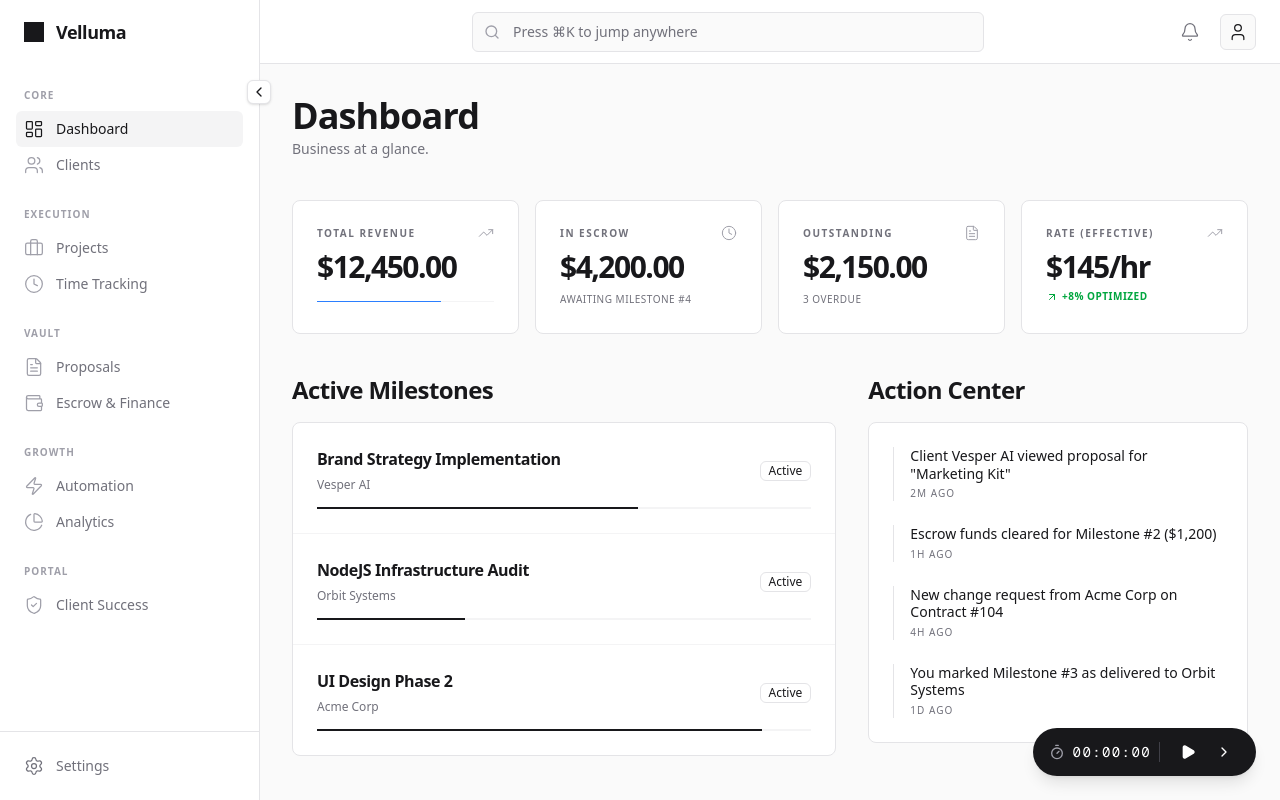
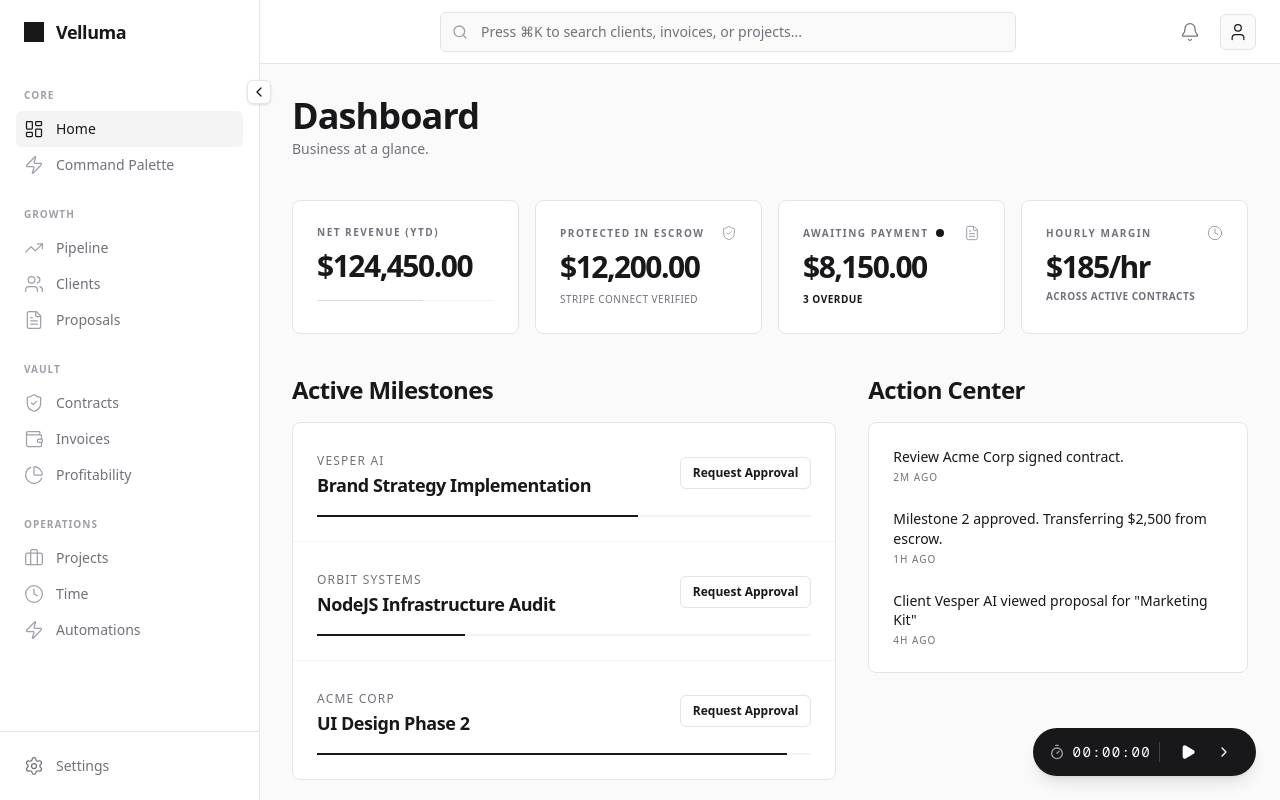
Before and after one commit to NajibOladosu/Velluma, a Next.js app in the folder apps/web/: page /dashboard in a window 1280 px wide. Built offline with nearby package versions, Linux system fonts and the light colour scheme.

Commit message:
feat: Redesign dashboard with updated financial metrics and restructure app sidebar navigation.

```diff
--- a/apps/web/src/app/(dashboard)/dashboard/page.tsx
+++ b/apps/web/src/app/(dashboard)/dashboard/page.tsx
@@ -3,12 +3,15 @@
 import { H1, H2, Muted, P } from "@/components/ui/typography";
 import { Surface } from "@/components/ui/surface";
 import { Badge } from "@/components/ui/badge";
+import { Button } from "@/components/ui/button";
 import {
   TrendingUp,
+  ShieldCheck,
+  FileText,
   Clock,
-  FileText,
-  CheckCircle2,
-  ArrowUpRight
+  ArrowUpRight,
+  Search,
+  CheckCircle2
 } from "lucide-react";
 
 export default function DashboardPage() {
@@ -20,71 +23,78 @@ export default function DashboardPage() {
         <Muted>Business at a glance.</Muted>
       </div>
 
-      {/* The Pulse (Bento Grid) */}
+      {/* Row 1: The Ledger (High-Level Finance) */}
       <div className="grid grid-cols-1 gap-4 md:grid-cols-4">
+        {/* Net Revenue (YTD) */}
         <Surface className="p-6">
           <div className="flex items-center justify-between pb-2">
-            <Muted className="text-[10px] uppercase tracking-[0.15em] font-bold">Total Revenue</Muted>
-            <TrendingUp className="h-4 w-4 text-zinc-400" strokeWidth={1.5} />
+            <Muted className="text-[10px] uppercase tracking-[0.15em] font-bold">Net Revenue (YTD)</Muted>
           </div>
-          <div className="text-3xl font-bold tracking-tighter text-zinc-900">$12,450.00</div>
-          {/* Minimalist Revenue Line */}
-          <div className="mt-4 h-[1px] w-full bg-zinc-100 relative">
-            <div className="absolute inset-0 bg-blue-500 w-[70%]" />
+          <div className="text-3xl font-bold tracking-tighter text-zinc-900">$124,450.00</div>
+          {/* 1px gray sparkline line */}
+          <div className="mt-4 h-[1px] w-full bg-zinc-100 overflow-hidden">
+            <div className="h-full bg-zinc-300 w-[60%] animate-pulse" />
           </div>
         </Surface>
 
+        {/* Protected in Escrow */}
         <Surface className="p-6">
           <div className="flex items-center justify-between pb-2">
-            <Muted className="text-[10px] uppercase tracking-[0.15em] font-bold">In Escrow</Muted>
+            <Muted className="text-[10px] uppercase tracking-[0.15em] font-bold">Protected in Escrow</Muted>
+            <ShieldCheck className="h-4 w-4 text-zinc-400" strokeWidth={1.5} />
+          </div>
+          <div className="text-3xl font-bold tracking-tighter text-zinc-900">$12,200.00</div>
+          <Muted className="mt-1 text-[10px] uppercase tracking-wider">Stripe Connect Verified</Muted>
+        </Surface>
+
+        {/* Awaiting Payment */}
+        <Surface className="p-6">
+          <div className="flex items-center justify-between pb-2">
+            <div className="flex items-center gap-2">
+              <Muted className="text-[10px] uppercase tracking-[0.15em] font-bold">Awaiting Payment</Muted>
+              <div className="h-2 w-2 rounded-full bg-zinc-900" /> {/* Late badge */}
+            </div>
+            <FileText className="h-4 w-4 text-zinc-400" strokeWidth={1.5} />
+          </div>
+          <div className="text-3xl font-bold tracking-tighter text-zinc-900">$8,150.00</div>
+          <Muted className="mt-1 text-[10px] uppercase tracking-wider text-zinc-900 font-bold">3 Overdue</Muted>
+        </Surface>
+
+        {/* Effective Hourly Margin */}
+        <Surface className="p-6">
+          <div className="flex items-center justify-between pb-2">
+            <Muted className="text-[10px] uppercase tracking-[0.15em] font-bold">Hourly Margin</Muted>
             <Clock className="h-4 w-4 text-zinc-400" strokeWidth={1.5} />
           </div>
-          <div className="text-3xl font-bold tracking-tighter text-zinc-900">$4,200.00</div>
-          <Muted className="mt-1 text-[10px] uppercase tracking-wider">Awaiting Milestone #4</Muted>
-        </Surface>
-
-        <Surface className="p-6">
-          <div className="flex items-center justify-between pb-2">
-            <Muted className="text-[10px] uppercase tracking-[0.15em] font-bold">Outstanding</Muted>
-            <FileText className="h-4 w-4 text-zinc-400" strokeWidth={1.5} />
-          </div>
-          <div className="text-3xl font-bold tracking-tighter text-zinc-900">$2,150.00</div>
-          <Muted className="mt-1 text-[10px] uppercase tracking-wider">3 Overdue</Muted>
-        </Surface>
-
-        <Surface className="p-6">
-          <div className="flex items-center justify-between pb-2">
-            <Muted className="text-[10px] uppercase tracking-[0.15em] font-bold">Rate (Effective)</Muted>
-            <TrendingUp className="h-4 w-4 text-zinc-400" strokeWidth={1.5} />
-          </div>
-          <div className="text-3xl font-bold tracking-tighter text-zinc-900">$145/hr</div>
-          <div className="mt-1 flex items-center gap-1 text-[10px] font-bold text-green-600 uppercase tracking-wider">
-            <ArrowUpRight className="h-3 w-3" strokeWidth={2} />
-            <span>+8% optimized</span>
+          <div className="text-3xl font-bold tracking-tighter text-zinc-900">$185/hr</div>
+          <div className="mt-1 flex items-center gap-1 text-[10px] font-bold text-zinc-500 uppercase tracking-wider">
+            <span>Across active contracts</span>
           </div>
         </Surface>
       </div>
 
-      {/* Middle Row: Active Milestones & Action Center */}
+      {/* Row 2: Active Operations (Execution) */}
       <div className="grid grid-cols-1 gap-8 md:grid-cols-12">
-        {/* Active Milestones (Left) */}
+        {/* Active Milestones (60%) */}
         <div className="md:col-span-7 space-y-4">
           <H2>Active Milestones</H2>
           <Surface className="divide-y divide-zinc-100">
             {[
-              { name: "Brand Strategy Implementation", client: "Vesper AI", progress: 65 },
-              { name: "NodeJS Infrastructure Audit", client: "Orbit Systems", progress: 30 },
-              { name: "UI Design Phase 2", client: "Acme Corp", progress: 90 },
+              { client: "Vesper AI", milestone: "Brand Strategy Implementation", progress: 65 },
+              { client: "Orbit Systems", milestone: "NodeJS Infrastructure Audit", progress: 30 },
+              { client: "Acme Corp", milestone: "UI Design Phase 2", progress: 95 },
             ].map((item, i) => (
-              <div key={i} className="p-6 space-y-3 group cursor-pointer hover:bg-zinc-50 transition-colors">
+              <div key={i} className="p-6 space-y-4">
                 <div className="flex items-center justify-between">
                   <div>
-                    <div className="font-semibold text-zinc-900 tracking-tight">{item.name}</div>
-                    <Muted className="text-xs">{item.client}</Muted>
+                    <Muted className="text-xs uppercase tracking-widest leading-none mb-1">{item.client}</Muted>
+                    <div className="font-semibold text-zinc-900 tracking-tight text-lg">{item.milestone}</div>
                   </div>
-                  <Badge variant="outline" className="font-medium px-2 py-0 h-5">Active</Badge>
+                  <Button variant="outline" size="sm" className="h-8 text-xs font-semibold border-zinc-200 hover:bg-zinc-50 transition-colors">
+                    Request Approval
+                  </Button>
                 </div>
-                {/* 2px monochrome progress bar */}
+                {/* 2px black progress bar */}
                 <div className="h-[2px] w-full bg-zinc-100">
                   <div
                     className="h-full bg-zinc-900 transition-all duration-500"
@@ -96,22 +106,21 @@ export default function DashboardPage() {
           </Surface>
         </div>
 
-        {/* Action Center (Right) */}
+        {/* Action Center (40%) */}
         <div className="md:col-span-5 space-y-4">
           <H2>Action Center</H2>
           <Surface className="p-6">
             <div className="space-y-6">
               {[
-                { message: "Client Vesper AI viewed proposal for \"Marketing Kit\"", time: "2m ago" },
-                { message: "Escrow funds cleared for Milestone #2 ($1,200)", time: "1h ago" },
-                { message: "New change request from Acme Corp on Contract #104", time: "4h ago" },
-                { message: "You marked Milestone #3 as delivered to Orbit Systems", time: "1d ago" },
+                { message: "Review Acme Corp signed contract.", time: "2m ago" },
+                { message: "Milestone 2 approved. Transferring $2,500 from escrow.", time: "1h ago" },
+                { message: "Client Vesper AI viewed proposal for \"Marketing Kit\"", time: "4h ago" },
               ].map((item, i) => (
-                <div key={i} className="relative pl-4 border-l border-zinc-200">
-                  <P className="text-sm leading-tight text-zinc-900">
+                <div key={i} className="space-y-1">
+                  <P className="text-sm leading-snug text-zinc-900 font-medium">
                     {item.message}
                   </P>
-                  <Muted className="text-[10px] uppercase tracking-widest mt-1 block">
+                  <Muted className="text-[10px] uppercase tracking-widest block">
                     {item.time}
                   </Muted>
                 </div>
--- a/apps/web/src/components/ui/app-sidebar.tsx
+++ b/apps/web/src/components/ui/app-sidebar.tsx
@@ -17,7 +17,8 @@ import {
     Zap,
     Briefcase,
     PieChart,
-    ShieldCheck
+    ShieldCheck,
+    TrendingUp
 } from "lucide-react"
 import { cn } from "@/lib/utils"
 import { Button } from "./button"
@@ -25,31 +26,29 @@ import { Button } from "./button"
 const navItems = [
     {
         group: "Core", items: [
-            { name: "Dashboard", href: "/dashboard", icon: LayoutDashboard },
-            { name: "Clients", href: "/clients", icon: Users },
+            { name: "Home", href: "/dashboard", icon: LayoutDashboard },
+            { name: "Command Palette", href: "/commands", icon: Zap },
         ]
     },
     {
-        group: "Execution", items: [
-            { name: "Projects", href: "/projects", icon: Briefcase },
-            { name: "Time Tracking", href: "/time", icon: Clock },
+        group: "Growth", items: [
+            { name: "Pipeline", href: "/pipeline", icon: TrendingUp },
+            { name: "Clients", href: "/clients", icon: Users },
+            { name: "Proposals", href: "/proposals", icon: FileText },
         ]
     },
     {
         group: "Vault", items: [
-            { name: "Proposals", href: "/proposals", icon: FileText },
-            { name: "Escrow & Finance", href: "/finance", icon: Wallet },
+            { name: "Contracts", href: "/contracts", icon: ShieldCheck },
+            { name: "Invoices", href: "/invoices", icon: Wallet },
+            { name: "Profitability", href: "/profitability", icon: PieChart },
         ]
     },
     {
-        group: "Growth", items: [
-            { name: "Automation", href: "/automation", icon: Zap },
-            { name: "Analytics", href: "/analytics", icon: PieChart },
-        ]
-    },
-    {
-        group: "Portal", items: [
-            { name: "Client Success", href: "/portal", icon: ShieldCheck },
+        group: "Operations", items: [
+            { name: "Projects", href: "/projects", icon: Briefcase },
+            { name: "Time", href: "/time", icon: Clock },
+            { name: "Automations", href: "/automations", icon: Zap },
         ]
     },
 ]
--- a/apps/web/src/components/ui/app-topbar.tsx
+++ b/apps/web/src/components/ui/app-topbar.tsx
@@ -5,21 +5,20 @@ import { Bell, Search, User } from "lucide-react"
 import { cn } from "@/lib/utils"
 import { Button } from "./button"
 import { Input } from "./input"
+import { H2 } from "./typography"
 
 export function AppTopBar() {
     return (
         <header className="sticky top-0 z-30 flex h-16 w-full items-center justify-between border-b border-zinc-200 bg-white px-6">
             <div className="flex flex-1 justify-center">
-                <div className="relative w-full max-w-lg">
+                <div className="relative w-full max-w-xl">
                     <Search className="absolute left-3 top-1/2 -translate-y-1/2 h-4 w-4 text-zinc-400" />
-                    <div className="flex items-center">
-                        <Input
-                            type="search"
-                            readOnly
-                            placeholder="Press ⌘K to jump anywhere"
-                            className="pl-10 bg-zinc-50 border-zinc-200 focus:bg-white transition-all h-10 w-full cursor-pointer rounded-md text-sm font-normal"
-                        />
-                    </div>
+                    <Input
+                        type="search"
+                        readOnly
+                        placeholder="Press ⌘K to search clients, invoices, or projects..."
+                        className="pl-10 bg-zinc-50 border-zinc-200 focus:bg-white transition-all h-10 w-full cursor-pointer rounded-md text-sm font-normal"
+                    />
                 </div>
             </div>
             <div className="flex items-center gap-3">
```
